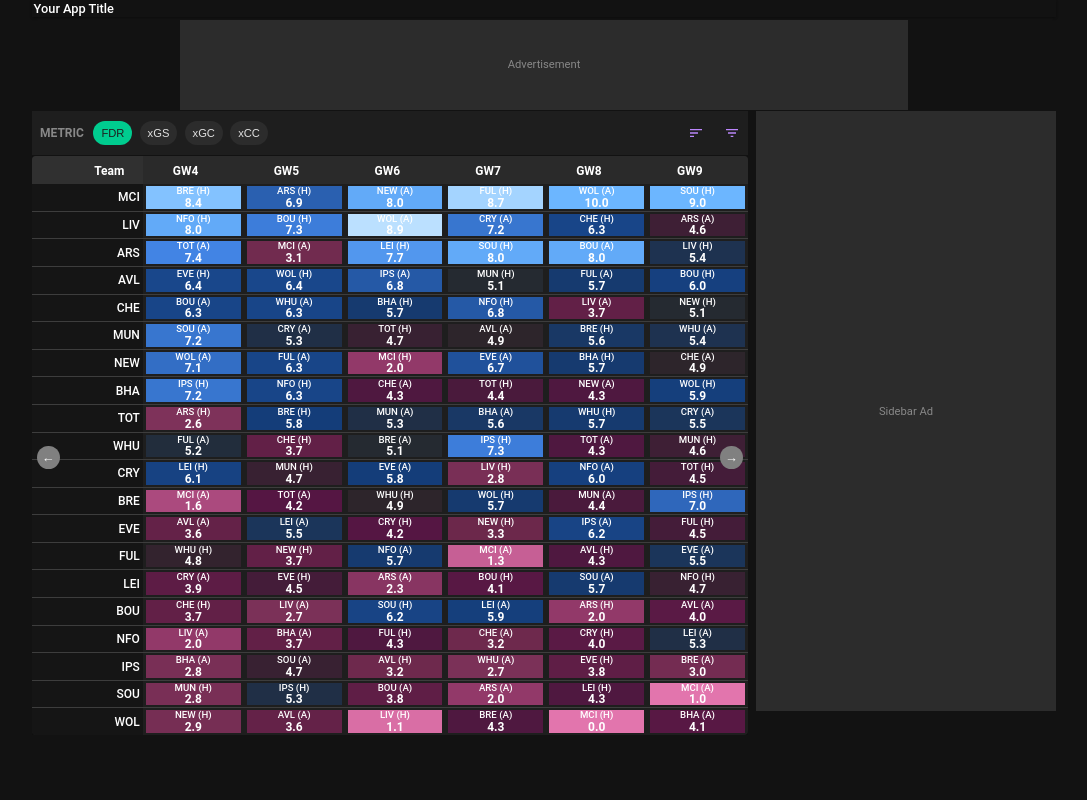
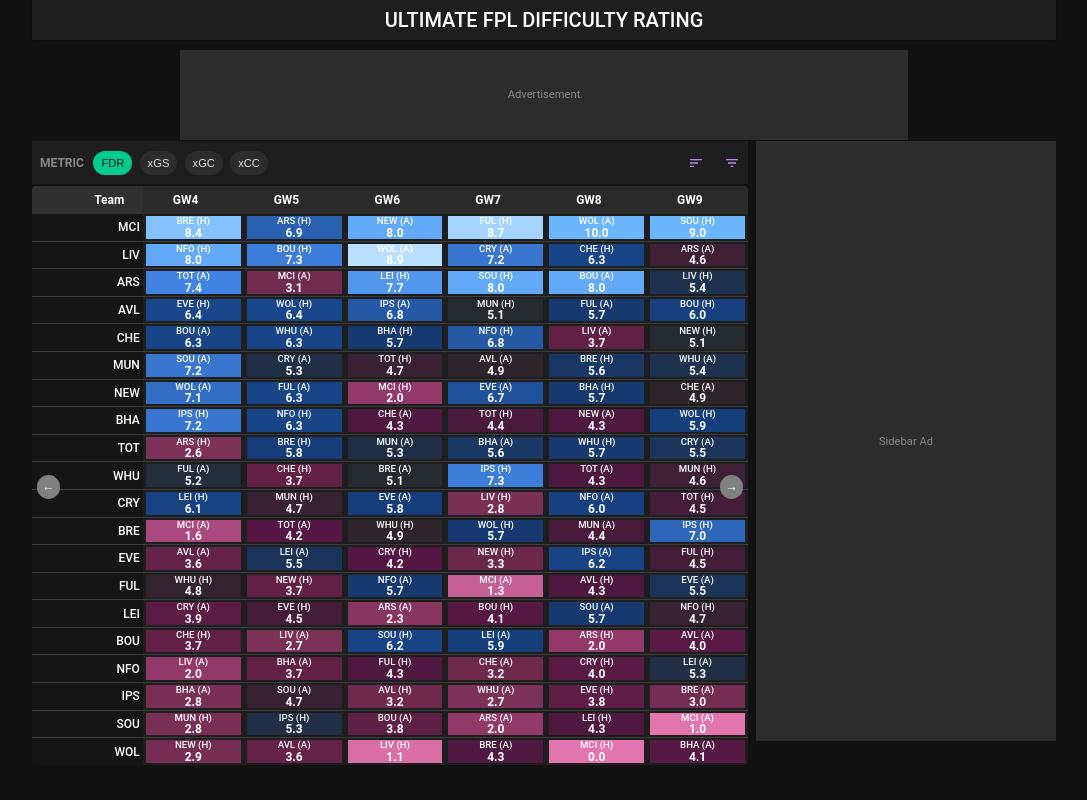
Before and after one commit to ameyakarve/ameyakarve.github.com, a React (Create React App) app: page / in a window 1280 px wide. Shown: the whole page, without its empty margins (96-1183 px from the left). Built offline with nearby package versions, Linux system fonts and the light colour scheme.

Commit message:
add title

```diff
--- a/src/App.js
+++ b/src/App.js
@@ -14,6 +14,7 @@ function App() {
   const [selectedMetric, setSelectedMetric] = useState('FDR'); // Add this line
 
   useEffect(() => {
+    document.title = "Ultimate FPL Difficulty Rating";
     const processedData = Object.entries(fdrMap).map(([team, fixtures], index) => {
       const processedFixtures = {};
       fixtures.forEach((fixture, i) => {
@@ -61,7 +62,9 @@ function App() {
 
   return (
     <div className="app">
-      <Header />
+      <a href="/" style={{ textDecoration: 'none', color: 'inherit' }}>
+        <Header title="Ultimate FPL Difficulty Rating" />
+      </a>
       <div className="banner-ad">
         <span>Advertisement</span>
       </div>
--- a/src/components/Header.css
+++ b/src/components/Header.css
@@ -22,3 +22,30 @@
     font-size: 1rem;
   }
 }
+
+.header {
+  background-color: var(--surface);
+  padding: 0.5rem 1rem;
+  margin-bottom: 0.5rem;
+  color: var(--on-surface);
+  box-shadow: 0 1px 3px rgba(0, 0, 0, 0.12), 0 1px 2px rgba(0, 0, 0, 0.24);
+}
+
+.header-title {
+  margin: 0;
+  font-size: 1.25rem;
+  font-weight: 500;
+  text-align: center;
+  text-transform: uppercase;
+}
+
+@media (max-width: 768px) {
+  .header {
+    padding: 0.25rem 0.5rem;
+    margin-bottom: 0.25rem;
+  }
+
+  .header-title {
+    font-size: 1rem;
+  }
+}
--- a/src/components/Header.js
+++ b/src/components/Header.js
@@ -1,10 +1,10 @@
 import React from 'react';
 import './Header.css';
 
-function Header() {
+function Header({ title }) {
   return (
-    <header className="App-header">
-      <h1>Your App Title</h1>
+    <header className="header">
+      <h1 className="header-title">{title.toUpperCase()}</h1>
     </header>
   );
 }
```
